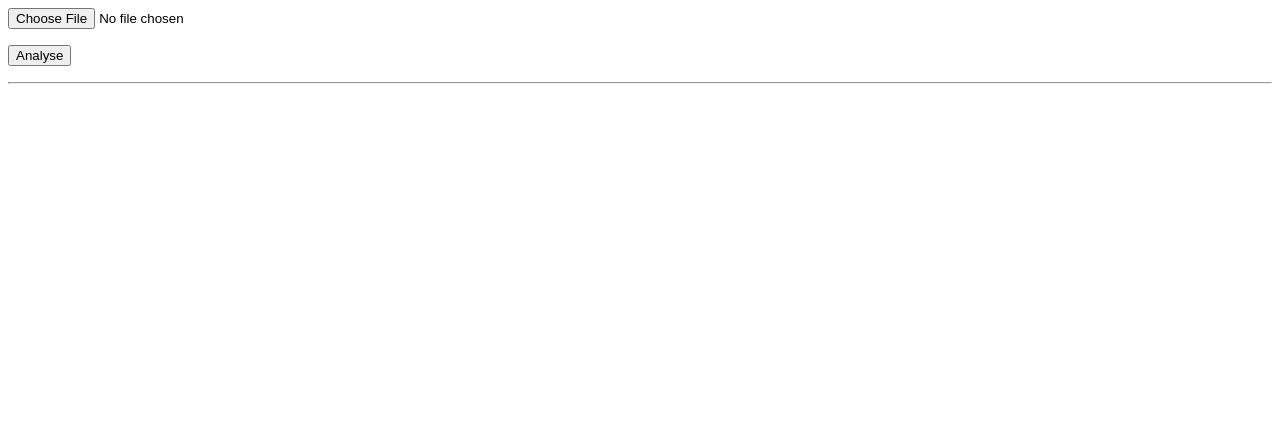
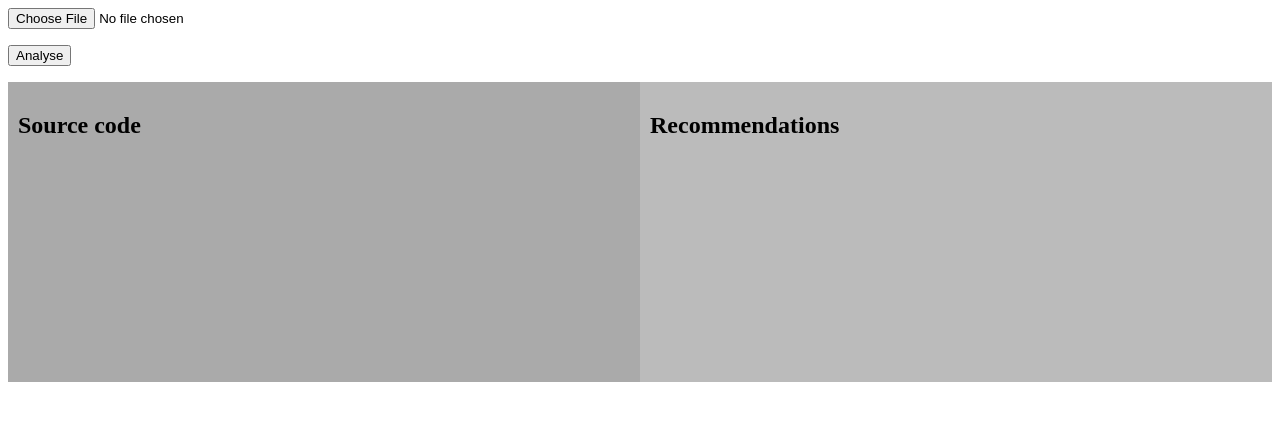
Before and after one commit to TvrtkoSternak/MARS, a Django app: page / in a window 1280 px wide. Shown: the top 421 px of the page. Run offline with Django 3.2, Linux system fonts and the light colour scheme; parts of the project's set-up code (start-up, migrations or seed data) failed here and were passed over.

```diff
--- a/web/templates/index.html
+++ b/web/templates/index.html
@@ -1,8 +1,28 @@
 <!DOCTYPE html>
 <html lang="en">
 <head>
-    <meta charset="UTF-8">
+    <meta charset="UTF-8" name="viewport" content="width=device-width, initial-scale=1">
     <title>MARS Homepage</title>
+    <style>
+* {
+  box-sizing: border-box;
+}
+
+/* Create two equal columns that floats next to each other */
+.column {
+  float: left;
+  width: 50%;
+  padding: 10px;
+  height: 300px; /* Should be removed. Only for demonstration */
+}
+
+/* Clear floats after the columns */
+.row:after {
+  content: "";
+  display: table;
+  clear: both;
+}
+</style>
 </head>
 <body>
     <form action=analyse_code method="post" enctype="multipart/form-data">
@@ -16,11 +36,21 @@
                    value="Analyse">
                 </form>
 
-    <p></p>
-        <hr>
-        {% for row in source_code %}
+    <div class="row">
+        <div class="column" style="background-color:#aaa;">
+        <h2>Source code</h2>
+        <p>{% for row in source_code %}
             {{row}}
             <br>
-        {% endfor %}
+        {% endfor %}</p>
+        </div>
+        <div class="column" style="background-color:#bbb;">
+        <h2>Recommendations</h2>
+        <p>{% for row in recommendations %}
+            {{row}}
+            <br>
+        {% endfor %}</p>
+      </div>
+    </div>
 </body>
 </html>
--- a/web/web/views.py
+++ b/web/web/views.py
@@ -15,8 +15,9 @@ def analyse_code(request):
     recommendations = mars.analysis(source_code_file.read())
     source_code_file.seek(0)
     source_code_lines_list = list()
+    recommendations_list = list()
     for line in source_code_file.read().decode("utf-8").split('\n'):
         source_code_lines_list.append(line)
     for line in recommendations.split('\n'):
-        source_code_lines_list.append(line)
-    return render(request, 'index.html', {"source_code": source_code_lines_list})
+        recommendations_list.append(line)
+    return render(request, 'index.html', {"source_code": source_code_lines_list, "recommendations": recommendations_list})
```
